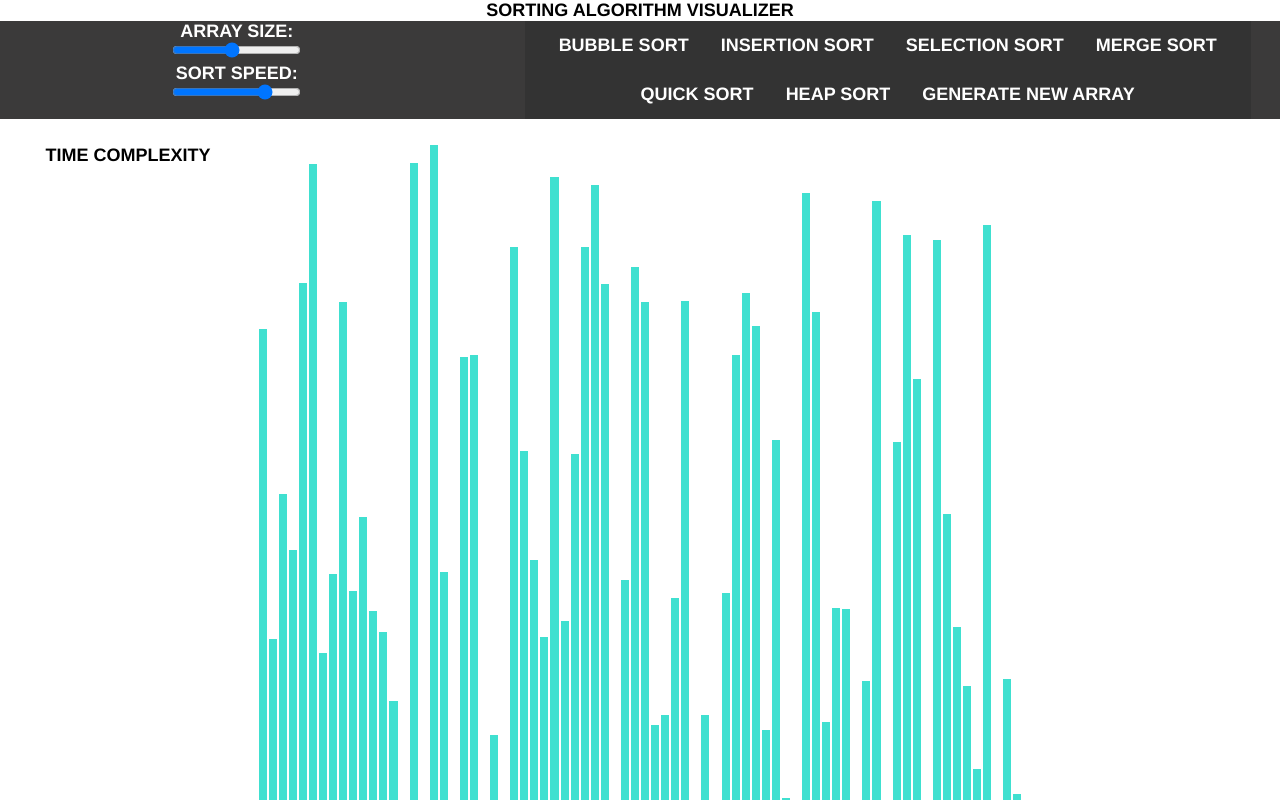
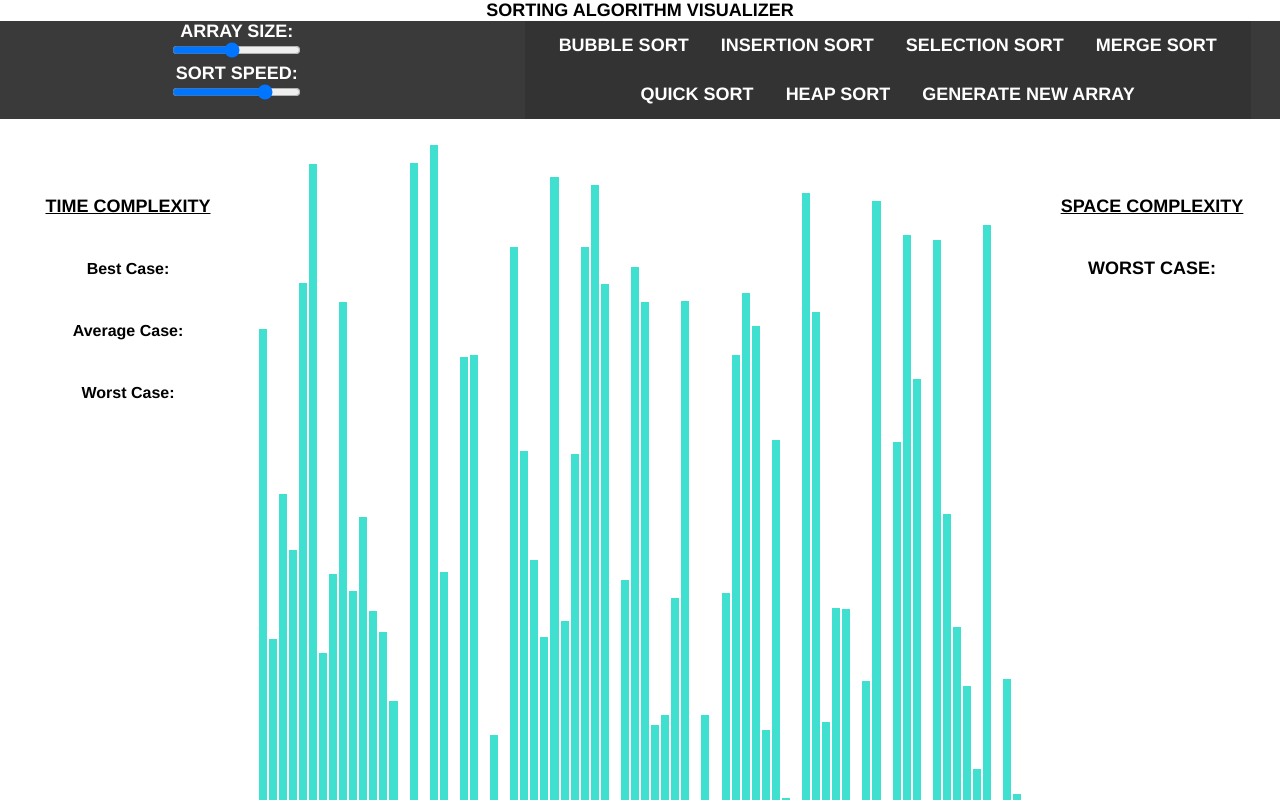
Before and after one commit to DaltonC-create/SortingVisualizer, a React (Create React App) app: page / in a window 1280 px wide. Shown: the top 800 px of the page. Built offline with nearby package versions, Linux system fonts and the light colour scheme.

Commit message:
Added time and space complexities and fixed an issue of running slower after generating a new array.

```diff
--- a/src/SortingAlgorithms/bubbleSort.js
+++ b/src/SortingAlgorithms/bubbleSort.js
@@ -1,11 +1,11 @@
-import React from "react";
-import barUpdate from "../SortingVisualizer/SortingVisualizer.jsx";
-import SortingVisualizer from "../SortingVisualizer/SortingVisualizer.jsx";
-
 /* Possibly do like merge sort and return an animation array that I will use to
 determine which bars are being looked and, swapped, and what their colors will be. */
 
 export default function bubbleSort(array) {
+  document.getElementById("time-best").innerHTML = "Ω(N)";
+  document.getElementById("time-average").innerHTML = "Θ(N<sup>2</sup>)";
+  document.getElementById("time-worst").innerHTML = "O(N<sup>2</sup>)";
+  document.getElementById("space-worst").innerHTML = "O(1)";
   const animations = [];
   for (var i = 0; i < array.length - 1; i++) {
     for (var j = 0; j < array.length - i - 1; j++) {
--- a/src/SortingVisualizer/SortingVisualizer.css
+++ b/src/SortingVisualizer/SortingVisualizer.css
@@ -113,3 +113,36 @@ section #array-container {
   height: 100%;
   width: 10%;
 }
+
+section #time-container {
+  padding: 20% 10%;
+}
+
+section #time-container h3 {
+  text-decoration: underline;
+}
+
+section #space-container {
+  padding: 20% 10%;
+}
+
+section #space-container h3 {
+  text-decoration: underline;
+}
+
+section #complexity-container {
+  margin-top: 20%;
+}
+
+section .complexity-container .complexity-cases {
+  margin-top: 20%;
+}
+
+section .complexity-container .complexity-cases p {
+  display: inline;
+}
+
+section .complexity-container .complexity-cases p.sub-heading {
+  font-size: medium;
+  text-transform: none;
+}
--- a/src/SortingVisualizer/SortingVisualizer.jsx
+++ b/src/SortingVisualizer/SortingVisualizer.jsx
@@ -6,20 +6,20 @@ import bubbleSort from "../SortingAlgorithms/bubbleSort";
 // Change this value for the speed of the animations.
 const ANIMATION_SPEED_MS = 10;
 
-// Change this value for the number of bars (value) in the array.
-const NUMBER_OF_ARRAY_BARS = 310;
-
 // This is the main color of the array bars.
 const PRIMARY_COLOR = "turquoise";
 
 // This is the color of array bars that are being compared throughout the animations.
 const SECONDARY_COLOR = "red";
 
+// Initialize variables to track input sliders.
 var input_size = document.getElementById("array-size");
 var input_speed = document.getElementById("array-speed");
 // Default Speed.
 var sortSpeed = 10000 / (Math.floor(80 / 10) * 1000);
+// Incremental speed that increases as the unsorted size decreases.
 var c_delay = 0;
+// Help with the width of the bars.
 var margin_size = 0.1;
 
 export default class SortingVisualizer extends React.Component {
@@ -28,7 +28,6 @@ export default class SortingVisualizer extends React.Component {
 
     this.state = {
       array: [],
-      array_size: 80,
     };
   }
 
@@ -58,7 +57,11 @@ export default class SortingVisualizer extends React.Component {
       const barStyle = arrayBars[i].style;
       barStyle.backgroundColor = PRIMARY_COLOR;
     }
-    this.setState({ array });
+    document.getElementById("time-best").innerHTML = "";
+    document.getElementById("time-average").innerHTML = "";
+    document.getElementById("time-worst").innerHTML = "";
+    document.getElementById("space-worst").innerHTML = "";
+    this.setState({ array: array });
   }
 
   updateSpeed = () => {
@@ -114,6 +117,7 @@ export default class SortingVisualizer extends React.Component {
   heapSort() {}
 
   bubbleSort() {
+    c_delay = 0;
     const animationArray = bubbleSort(this.state.array);
     // First index is the element, second index is height, third index is color.
     for (let i = 0; i < animationArray.length; i++) {
@@ -182,6 +186,22 @@ export default class SortingVisualizer extends React.Component {
         <section>
           <div id="time-container">
             <h3>Time Complexity</h3>
+            <div class="complexity-container">
+              <div class="complexity-cases">
+                <p class="sub-heading">Best Case:</p>
+                <p id="time-best"></p>
+              </div>
+
+              <div class="complexity-cases">
+                <p class="sub-heading">Average Case:</p>
+                <p id="time-average"></p>
+              </div>
+
+              <div class="complexity-cases">
+                <p class="sub-heading">Worst Case:</p>
+                <p id="time-worst"></p>
+              </div>
+            </div>
           </div>
           <div className="array-container">
             {array.map((value, idx) => (
@@ -196,6 +216,15 @@ export default class SortingVisualizer extends React.Component {
               ></div>
             ))}
           </div>
+          <div id="space-container">
+            <h3>Space Complexity</h3>
+            <div class="complexity-container">
+              <div class="complexity-cases">
+                <p class="sub=heading">Worst Case:</p>
+                <p id="space-worst"></p>
+              </div>
+            </div>
+          </div>
         </section>
       </div>
     );
```
